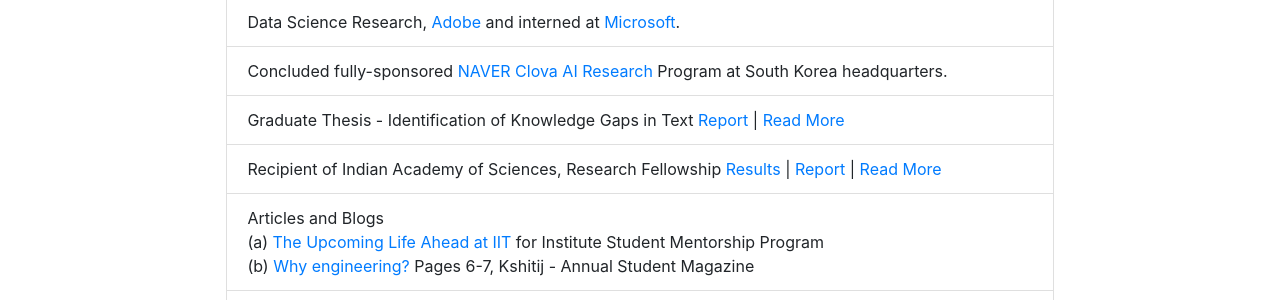
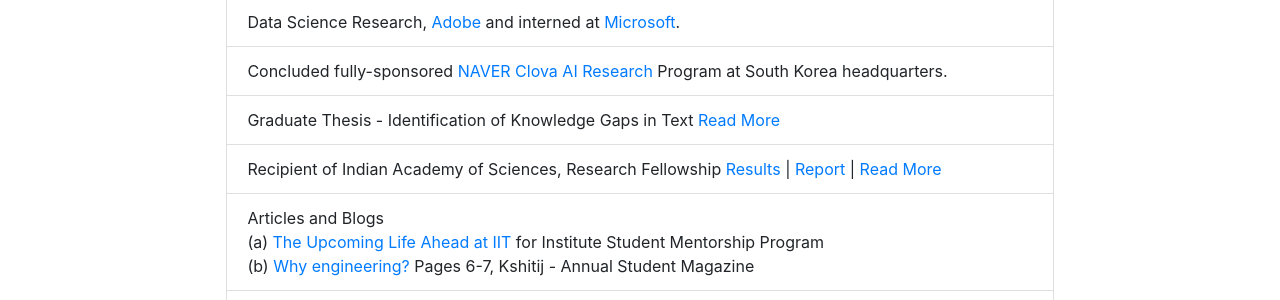
Before and after one commit to thenamangoyal/thenamangoyal.github.io, a Jekyll site: the page built from index.html, in a window 1280 px wide and 1388 px high. Shown: the part 400-700 px from the top of the window. Built offline with Jekyll 4.4.1, drawn with Linux system fonts in a browser that asks for light colours; nearby versions of some CDN libraries.

Commit message:
remove link to report

```diff
--- a/index.html
+++ b/index.html
@@ -67,9 +67,11 @@ layout: bootstrap
         <li class="list-group-item">
             <!-- Graduate in Computer Science from Indian Institute of Technology, <a
                     target="_blank" href="http://iitrpr.ac.in/">IIT</a>.<br>  -->
-            Graduate Thesis - Identification of Knowledge Gaps in Text <a target="_blank"
-                href="https://github.com/thenamangoyal/knowledge-gaps/blob/master/Report.pdf">Report</a>
-            | <a href="/research#btp">Read More</a>
+            Graduate Thesis - Identification of Knowledge Gaps in Text
+            <!-- <a target="_blank"
+                href="https://github.com/thenamangoyal/knowledge-gaps/blob/master/Report.pdf">Report</a> -->
+
+            <a href="/research#btp">Read More</a>
         </li>
 
 
```
